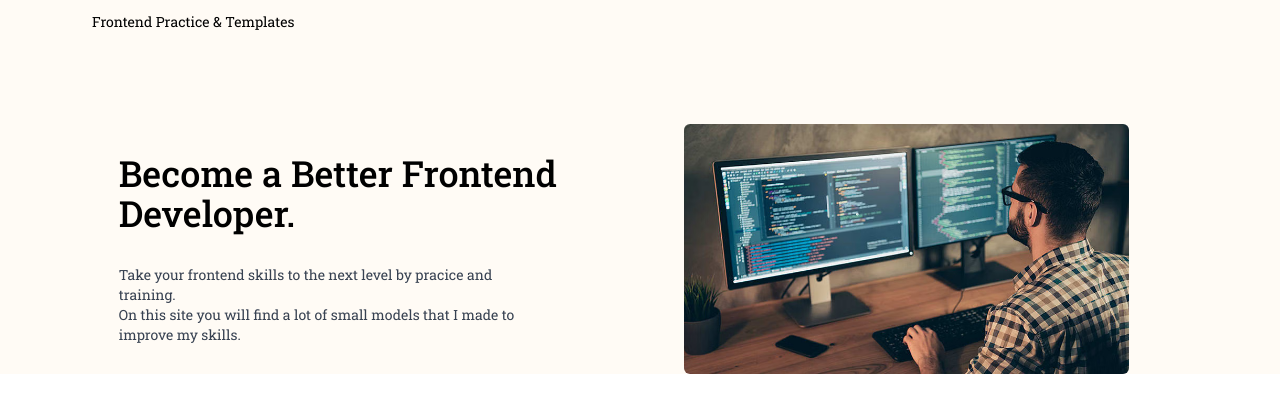
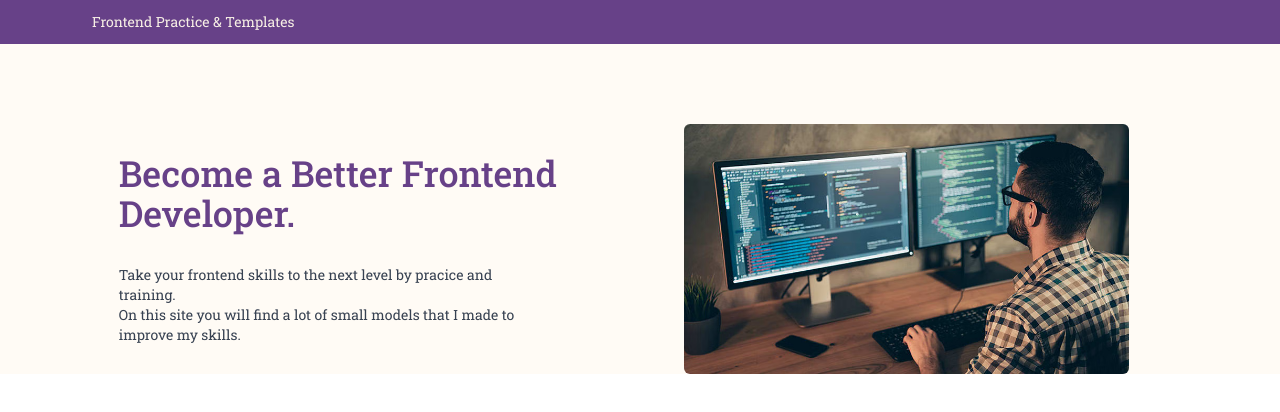
Before and after one commit to mhmadwrekat/practice, a Next.js app: page / in a window 1280 px wide. Shown: the top 412 px of the page. Built offline with nearby package versions, Linux system fonts and the light colour scheme.

Commit message:
update home page and nav

```diff
--- a/pages/_app.js
+++ b/pages/_app.js
@@ -1,4 +1,4 @@
-// import "@/styles/globals.css";
+import "@/styles/globals.css";
 import "../styles/globals.css";
 
 import React from "react";
--- a/pages/index.js
+++ b/pages/index.js
@@ -3,7 +3,8 @@ import Home from "../component/Home";
 import Nav from "@/component/page/Nav";
 const index = () => {
   return (
-    <section className="bg-WHITE font-Robot text-GRA">
+    <section className="bg-WHITE font-Robot">
+      {/* <p className="text-GRAY text-HOTPURPLE text-COLDPURPLE text-WHITE bg-WHITE bg-HOTPURPLE bg-GRAY bg-COLDPURPLE"></p> */}
       <link
         rel="stylesheet"
         href="https://unpkg.com/tailwindcss@2.2.19/dist/tailwind.min.css"
--- a/styles/globals.css
+++ b/styles/globals.css
@@ -1,6 +1,7 @@
 @tailwind base;
 @tailwind components;
 @tailwind utilities;
+
 @layer base {
   @font-face {
     font-family: "robot";
--- a/tailwind.config.js
+++ b/tailwind.config.js
@@ -6,6 +6,12 @@ module.exports = {
     "./app/**/*.{js,ts,jsx,tsx,mdx}",
   ],
   theme: {
+    colors: {
+      WHITE: "#FFFBF5",
+      GRAY: "#F7EFE5",
+      COLDPURPLE: "#C3ACD0",
+      HOTPURPLE: "#674188",
+    },
     extend: {
       backgroundImage: {
         "gradient-radial": "radial-gradient(var(--tw-gradient-stops))",
@@ -16,12 +22,6 @@ module.exports = {
         Robot: ["robot"],
         Acme: ["acme"],
       },
-      colors: {
-        WHITE: "#FFFBF5",
-        GRAY: "#F7EFE5",
-        COLDPURPLE: "#C3ACD0",
-        HOTPURPLE: "#674188",
-      },
     },
   },
   plugins: [],
```
